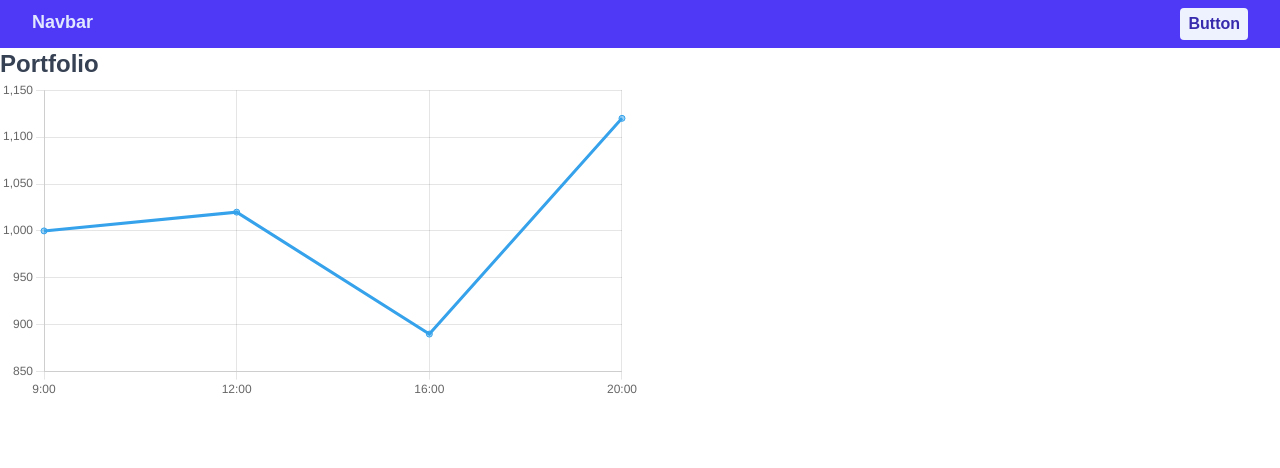
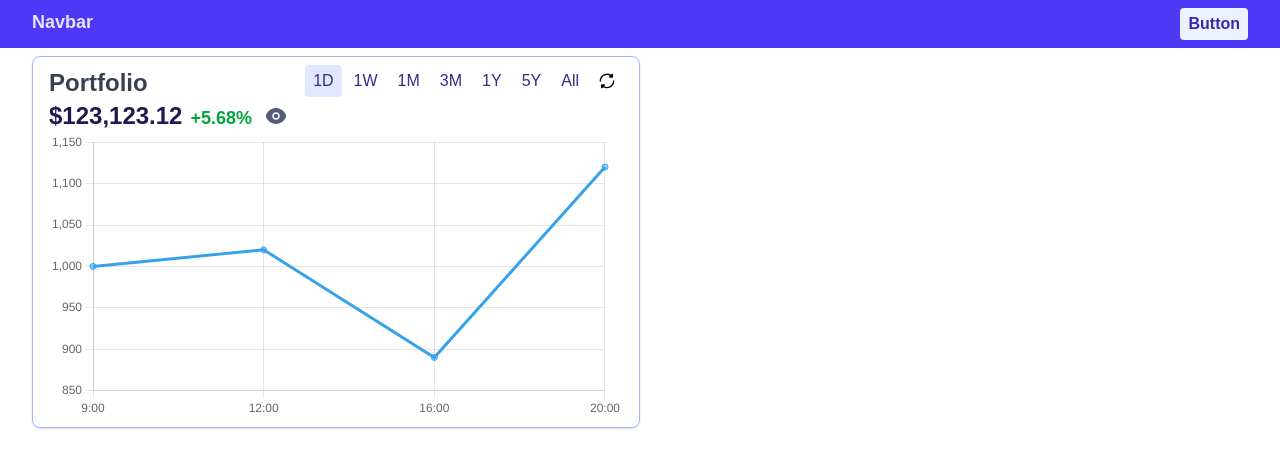
Before and after one commit to Rha02/symfonia, a Next.js app: page /dashboard in a window 1280 px wide. Shown: the top 468 px of the page. Built offline with nearby package versions, Linux system fonts and the light colour scheme.

Commit message:
Enhanced Trend Component

```diff
--- a/src/app/dashboard/page.tsx
+++ b/src/app/dashboard/page.tsx
@@ -8,7 +8,7 @@ export const metadata: Metadata = {
 
 export default function Dashboard() {
     return (
-        <main>
+        <main className="mx-8 my-2">
             <PortfolioTrend />
         </main>
     )
--- a/src/components/PortfolioTrend.tsx
+++ b/src/components/PortfolioTrend.tsx
@@ -10,6 +10,7 @@ import {
     Tooltip,
     Legend,
 } from 'chart.js';
+import { Eye, Reload } from '@/components/icons'
 
 ChartJS.register(
     CategoryScale,
@@ -44,9 +45,44 @@ export default function PortfolioTrend() {
     }
 
     return (
-        <section className='w-1/2'>
-            <div className=''>
+        <section className='w-1/2 px-4 py-2 border-1 rounded-lg shadow border-indigo-300'>
+            <div className='flex justify-between items-center'>
                 <h1 className='text-2xl font-semibold text-gray-700'>Portfolio</h1>
+                <ul className='flex gap-x-1 text-indigo-900'>
+                    <li>
+                        <button className='py-1 px-2 bg-indigo-100 rounded'>1D</button>
+                    </li>
+                    <li>
+                        <button className='py-1 px-2 rounded'>1W</button>
+                    </li>
+                    <li>
+                        <button className='py-1 px-2 rounded'>1M</button>
+                    </li>
+                    <li>
+                        <button className='py-1 px-2 rounded'>3M</button>
+                    </li>
+                    <li>
+                        <button className='py-1 px-2 rounded'>1Y</button>
+                    </li>
+                    <li>
+                        <button className='py-1 px-2 rounded'>5Y</button>
+                    </li>
+                    <li>
+                        <button className='py-1 px-2 rounded'>All</button>
+                    </li>
+                    <li>
+                        <button className='py-1 px-2 rounded hover:bg-indigo-50 rounded-full transition ease-in-out duration-150'><Reload width={16} /></button>
+                    </li>
+                </ul>
+            </div>
+            <div className='flex gap-x-2 items-center'>
+                <div className='flex gap-x-2 items-end'>
+                    <h2 className='font-semibold text-2xl text-indigo-950'>$123,123.12</h2>
+                    <p className='text-lg font-semibold text-green-600'>+5.68%</p>
+                </div>
+                <button className='py-1 px-1 rounded-lg hover:bg-indigo-100'>
+                    <Eye className='opacity-75' />
+                </button>
             </div>
             <Line data={data} options={options} />
         </section>
--- /dev/null
+++ b/src/components/icons/Eye.tsx
@@ -0,0 +1,12 @@
+export default function Eye({ width = 24, height = 24, color ="#1C274C", className=""}) {
+    return (
+        <svg width={width} height={height} viewBox="0 0 24 24" fill="none" xmlns="http://www.w3.org/2000/svg" className={className}>
+            <g stroke-width="0"></g>
+            <g stroke-linecap="round" stroke-linejoin="round"></g>
+            <g>
+                <path d="M9.75 12C9.75 10.7574 10.7574 9.75 12 9.75C13.2426 9.75 14.25 10.7574 14.25 12C14.25 13.2426 13.2426 14.25 12 14.25C10.7574 14.25 9.75 13.2426 9.75 12Z" fill={color}></path>
+                <path fill-rule="evenodd" clip-rule="evenodd" d="M2 12C2 13.6394 2.42496 14.1915 3.27489 15.2957C4.97196 17.5004 7.81811 20 12 20C16.1819 20 19.028 17.5004 20.7251 15.2957C21.575 14.1915 22 13.6394 22 12C22 10.3606 21.575 9.80853 20.7251 8.70433C19.028 6.49956 16.1819 4 12 4C7.81811 4 4.97196 6.49956 3.27489 8.70433C2.42496 9.80853 2 10.3606 2 12ZM12 8.25C9.92893 8.25 8.25 9.92893 8.25 12C8.25 14.0711 9.92893 15.75 12 15.75C14.0711 15.75 15.75 14.0711 15.75 12C15.75 9.92893 14.0711 8.25 12 8.25Z" fill="#1C274C"></path>
+            </g>
+        </svg>
+    );
+}
--- /dev/null
+++ b/src/components/icons/Reload.tsx
@@ -0,0 +1,11 @@
+export default function Reload({ width = 24, height = 24, color = "#000000", className = "" }) {
+    return (
+        <svg fill={color} width={width} height={height} viewBox="0 0 24 24" xmlns="http://www.w3.org/2000/svg" className={className}>
+            <g id="SVGRepo_bgCarrier" stroke-width="0"></g>
+            <g id="SVGRepo_tracerCarrier" stroke-linecap="round" stroke-linejoin="round"></g>
+            <g id="SVGRepo_iconCarrier">
+                <path d="M1,12A11,11,0,0,1,17.882,2.7l1.411-1.41A1,1,0,0,1,21,2V6a1,1,0,0,1-1,1H16a1,1,0,0,1-.707-1.707l1.128-1.128A8.994,8.994,0,0,0,3,12a1,1,0,0,1-2,0Zm21-1a1,1,0,0,0-1,1,9.01,9.01,0,0,1-9,9,8.9,8.9,0,0,1-4.42-1.166l1.127-1.127A1,1,0,0,0,8,17H4a1,1,0,0,0-1,1v4a1,1,0,0,0,.617.924A.987.987,0,0,0,4,23a1,1,0,0,0,.707-.293L6.118,21.3A10.891,10.891,0,0,0,12,23,11.013,11.013,0,0,0,23,12,1,1,0,0,0,22,11Z"></path>
+            </g>
+        </svg>
+    );
+}
--- /dev/null
+++ b/src/components/icons/index.ts
@@ -0,0 +1,4 @@
+import Eye from "./Eye";
+import Reload from "./Reload";
+
+export { Eye, Reload };
```
